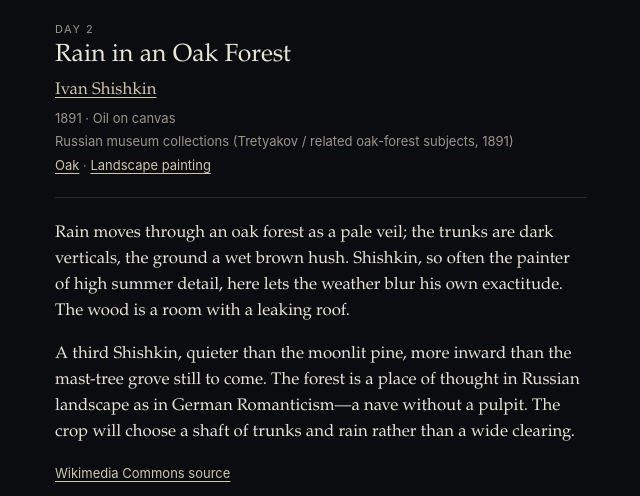
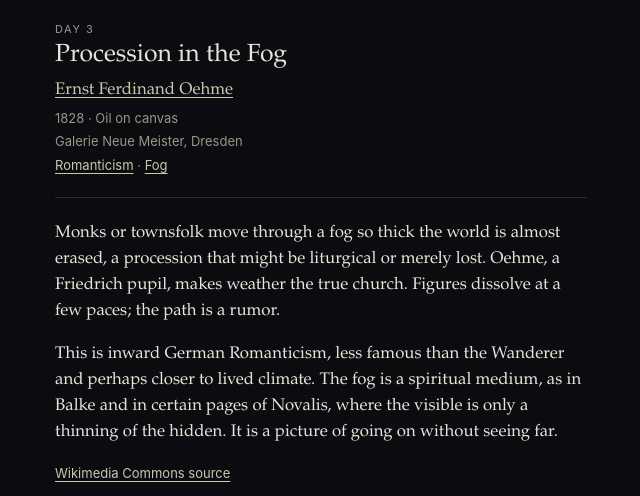
Before and after one commit to nmpy7knjd8-code/screensay, a plain HTML site: page today.html in a window 1280 px wide. Shown: the part 1185-1681 px from the top of the page, without its empty margins (319-959 px from the left). Drawn offline with Linux system fonts and the light colour scheme.

Commit message:
Day 3: Procession in the Fog (Ernst Ferdinand Oehme)

```diff
--- a/today.html
+++ b/today.html
@@ -5,7 +5,7 @@
   <meta name="viewport" content="width=device-width,initial-scale=1,viewport-fit=cover">
   <meta name="theme-color" content="#0b0c0f">
   <meta http-equiv="Cache-Control" content="no-cache, max-age=0, must-revalidate">
-  <title>Screensay — Day 2: Rain in an Oak Forest</title>
+  <title>Screensay — Day 3: Procession in the Fog</title>
   <style>
     :root {
       color-scheme: dark;
@@ -82,19 +82,19 @@
 </head>
 <body>
   <main>
-    <img class="thumb" src="today.jpg?d=2026-11-26" width="1206" height="2622" alt="Rain in an Oak Forest">
-    <p class="kicker">Day 2</p>
-    <h1>Rain in an Oak Forest</h1>
-    <p class="artist"><a href="https://en.wikipedia.org/wiki/Ivan_Shishkin">Ivan Shishkin</a></p>
-    <p class="meta">1891 · Oil on canvas</p>
-    <p class="collection">Russian museum collections (Tretyakov / related oak-forest subjects, 1891)</p>
-    <p class="subjects"><a href="https://en.wikipedia.org/wiki/Oak">Oak</a> · <a href="https://en.wikipedia.org/wiki/Landscape_painting">Landscape painting</a></p>
+    <img class="thumb" src="today.jpg?d=2026-11-27" width="1206" height="2622" alt="Procession in the Fog">
+    <p class="kicker">Day 3</p>
+    <h1>Procession in the Fog</h1>
+    <p class="artist"><a href="https://en.wikipedia.org/wiki/Ernst_Ferdinand_Oehme">Ernst Ferdinand Oehme</a></p>
+    <p class="meta">1828 · Oil on canvas</p>
+    <p class="collection">Galerie Neue Meister, Dresden</p>
+    <p class="subjects"><a href="https://en.wikipedia.org/wiki/Romanticism">Romanticism</a> · <a href="https://en.wikipedia.org/wiki/Fog">Fog</a></p>
     <hr>
     <article>
-      <p>Rain moves through an oak forest as a pale veil; the trunks are dark verticals, the ground a wet brown hush. Shishkin, so often the painter of high summer detail, here lets the weather blur his own exactitude. The wood is a room with a leaking roof.</p>
-<p>A third Shishkin, quieter than the moonlit pine, more inward than the mast-tree grove still to come. The forest is a place of thought in Russian landscape as in German Romanticism—a nave without a pulpit. The crop will choose a shaft of trunks and rain rather than a wide clearing.</p>
+      <p>Monks or townsfolk move through a fog so thick the world is almost erased, a procession that might be liturgical or merely lost. Oehme, a Friedrich pupil, makes weather the true church. Figures dissolve at a few paces; the path is a rumor.</p>
+<p>This is inward German Romanticism, less famous than the Wanderer and perhaps closer to lived climate. The fog is a spiritual medium, as in Balke and in certain pages of Novalis, where the visible is only a thinning of the hidden. It is a picture of going on without seeing far.</p>
     </article>
-    <p class="source"><a href="https://upload.wikimedia.org/wikipedia/commons/6/66/Iwan_Iwanowitsch_Schischkin_-_Rain_in_an_Oak_Forest.jpg">Wikimedia Commons source</a></p>
+    <p class="source"><a href="https://upload.wikimedia.org/wikipedia/commons/8/87/Procession_in_the_Fog%2C_1828_by_Ernst_Ferdinand_Oehme.jpg">Wikimedia Commons source</a></p>
   </main>
 </body>
 </html>
```
Also changed, not shown: index.html (+2 -2 lines), today.jpg.
